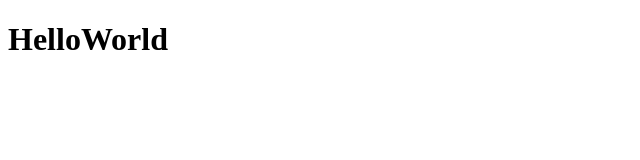
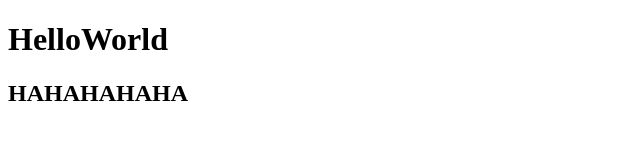
Before and after one commit to dzhecho/CFG-On-the-road, a plain HTML site: page index1.html in a window 1280 px wide. Shown: the whole page, without its empty margins (0-640 px from the left). Drawn offline with Linux system fonts and the light colour scheme.

Commit message:
hahhahahha

```diff
--- a/index1.html
+++ b/index1.html
@@ -1,3 +1,4 @@
 <!DOCTYPE html>
 <body>
   <h1>HelloWorld</h1>
+  <h2>HAHAHAHAHA</h2>
```
Also changed, not shown: 1 other file.
